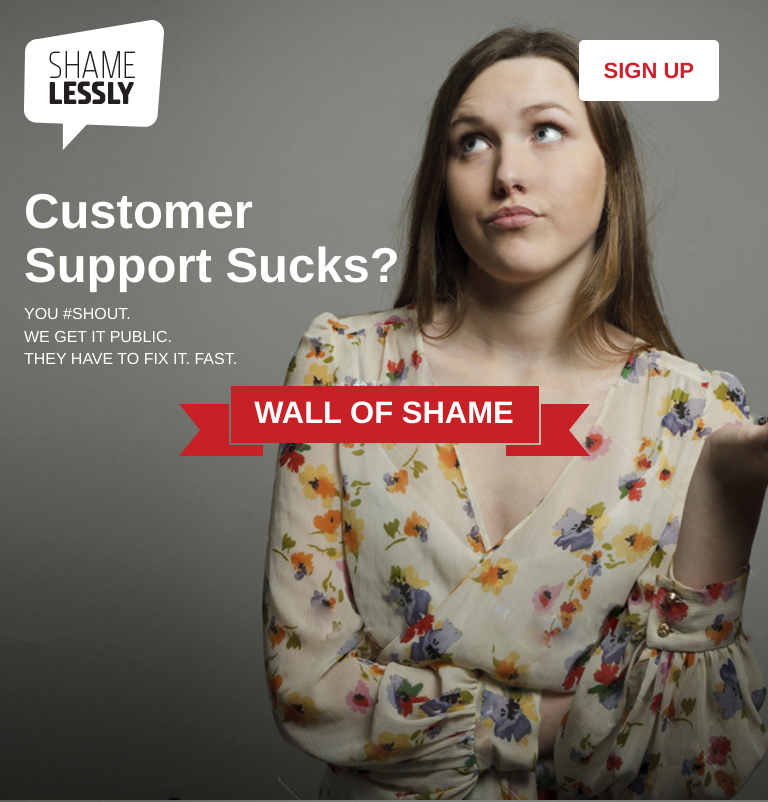
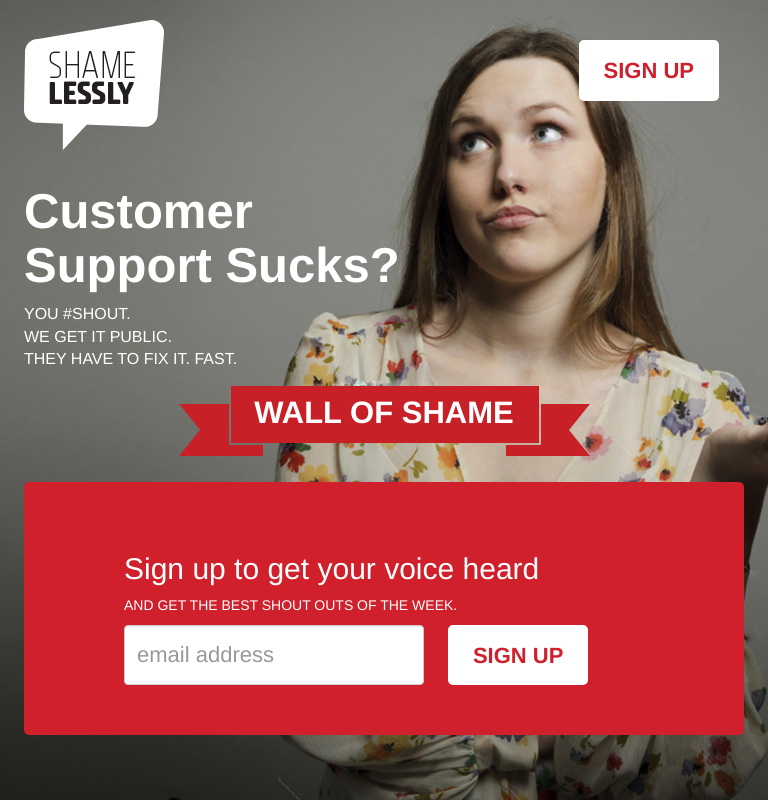
Before and after one commit to shamelessly/website, a website: page views/index.html in a window 768 px wide. Shown: the top 802 px of the page. Drawn offline with nearby package versions, Linux system fonts and the light colour scheme; no server answers.

Commit message:
redo structure

```diff
--- a/public/css/main.css
+++ b/public/css/main.css
@@ -134,11 +134,6 @@ a .logo{
 }
 
 .row-top{
-    min-height: 1130px;
-    top: 0;
-    right: 0;
-    bottom: 0;
-    position: relative;
 }
 
 .signup{
@@ -507,6 +502,12 @@ footer{
     }
 }
 
+@media only screen and (min-device-width : 768px) and (max-device-width : 1024px){
+    #mc-cta input[name=EMAIL]{
+        width: 300px;
+    }
+}
+
 @media only screen and (max-device-width: 480px) {
     .jombo h2{
         font-size: 30px;
--- a/public/js/main.js
+++ b/public/js/main.js
@@ -1,6 +1,6 @@
 
 $(document).ready(function(){
-	setTimeout(resize, 800);
+	// setTimeout(resize, 800);
 });
 
 $(window).on('resize', resize)
--- a/views/index.html
+++ b/views/index.html
@@ -111,11 +111,12 @@
                 </div>
             </div>
           </div>
+          <footer>
+            Shamelessly.co - 2014
+          </footer>
         </div>
 
-        <footer>
-            Shamelessly.co - 2014
-        </footer>
+
 
         <script id="tweet-template" type="template">
           <a href="https://twitter.com/intent/tweet?text=RT%20@<%=user.screen_name%>:%20<% print(encodeURIComponent(text))%>&amp;original_referer=http%3A%2F%2Fshamelessly.co&amp;tw_i=<%=id_str%>&amp;tw_p=tweetembed" class="retweet-action web-intent icon-rt" title="Retweet" data-scribe="element:retweet" data-tw-params="true"
```
